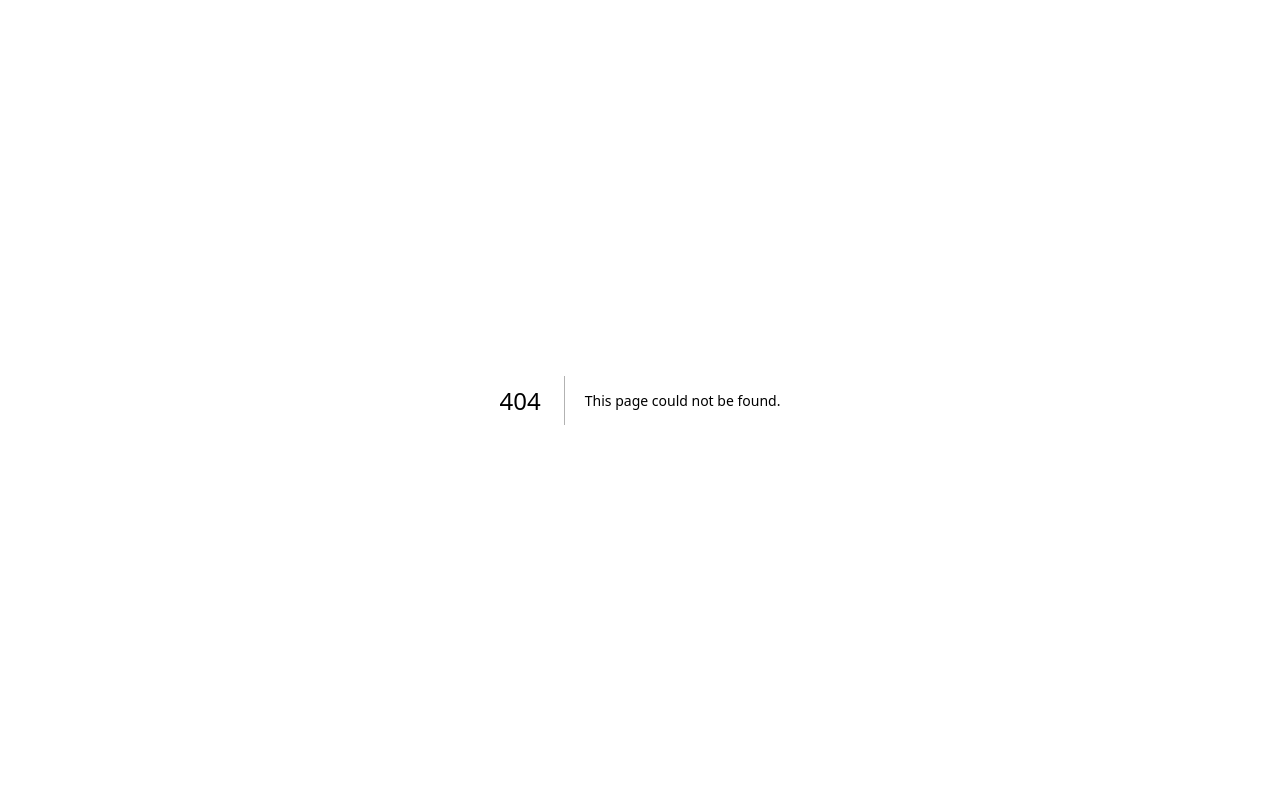
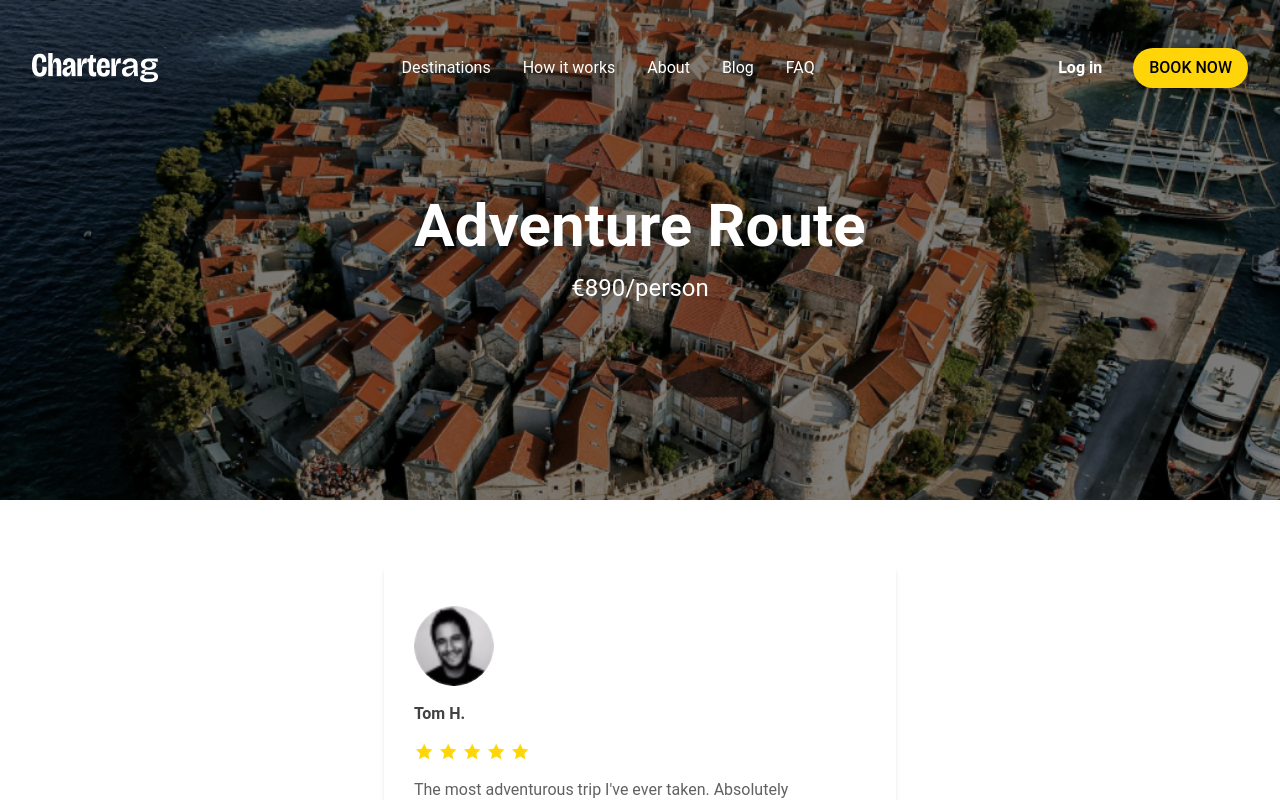
Before and after one commit to dgabel01/frontend-assignment, a Next.js app: page /destinations/adventure-route in a window 1280 px wide. Before the commit this address had no page. Shown: the top 800 px of the page. Built offline with nearby package versions, Linux system fonts and the light colour scheme.

Commit message:
Add dynamic routes

```diff
--- /dev/null
+++ b/src/app/destinations/[routeId]/page.tsx
@@ -0,0 +1,67 @@
+import React from "react";
+import Image from "next/image";
+import { PARTY_ROUTES } from "@/config/partyRoutes";
+import { Carousel } from "@/components/Reviews/Carousel";
+import starIcon from "@/assets/icons/Feather Icon.svg"
+import avatarIcon from "@/assets/icons/Ellipse 2.png"
+import Navbar from "@/components/Navbar";
+import whiteLogo from "@/assets/images/Charterag.png"
+
+interface DestinationRoutePageProps {
+    params: Promise<{
+      routeId: string;
+    }>;
+  }
+
+
+const DestinationRoutePage = async ({ params }: DestinationRoutePageProps) => {
+    const { routeId } = await params;
+
+  const route = PARTY_ROUTES.find((r) => r.id === routeId);
+
+  if (!route) {
+    return (
+      <div className="container mx-auto py-16 text-center">
+        <h1 className="text-4xl font-bold text-[#062949] mb-4">Route Not Found</h1>
+        <p className="text-xl text-gray-600">
+          The destination route you are looking for does not exist.
+        </p>
+      </div>
+    );
+  }
+
+  const slides = route.testimonials.map((testimonial) => ({
+    avatar: avatarIcon,
+    star: starIcon,
+    stars: testimonial.rating,
+    text: testimonial.quote,
+    name: testimonial.name,
+  }));
+
+  return (
+    <div className="bg-white">
+      <Navbar linkColor="white" logo={whiteLogo}/>
+      <div className="relative w-full h-[500px]">
+        <Image
+          src={route.img}
+          alt={route.title}
+          fill
+          className="object-cover"
+          priority
+        />
+        <div className="absolute inset-0 bg-black bg-opacity-50 flex items-center justify-center">
+          <div className="text-center text-white">
+            <h1 className="text-4xl md:text-6xl font-bold mb-4">{route.title}</h1>
+            <p className="text-xl md:text-2xl">{route.price}</p>
+          </div>
+        </div>
+      </div>
+
+      <div className="py-16">
+        <Carousel slides={slides} />
+      </div>
+    </div>
+  );
+};
+
+export default DestinationRoutePage;
--- a/src/components/PartyRoutes/PartyRoutes.tsx
+++ b/src/components/PartyRoutes/PartyRoutes.tsx
@@ -1,42 +1,9 @@
 import React from "react";
+import Link from "next/link";
 import SingleParty from "./SingleParty";
-import partyRoutePhoto from "@/assets/images/partyroute.png";
-import ultraRoutePhoto from "@/assets/images/ultraroute.png";
-import greeceRoutePhoto from "@/assets/images/greeceroute.png";
-import adventureRoutePhoto from "@/assets/images/adventureroute.png";
+import { PARTY_ROUTES } from "@/config/partyRoutes";
 
 const PartyRoutes = () => {
-  const partyRoutes = [
-    {
-      title: "Party Route",
-      price: "€750/person",
-      img: partyRoutePhoto,
-      party: 80,
-      adventure: 60,
-    },
-    {
-      title: "Ultra Route",
-      price: "€820/person",
-      img: ultraRoutePhoto,
-      party: 90,
-      adventure: 50,
-    },
-    {
-      title: "Greece Route",
-      price: "€710/person",
-      img: greeceRoutePhoto,
-      party: 70,
-      adventure: 85,
-    },
-    {
-      title: "Adventure Route",
-      price: "€890/person",
-      img: adventureRoutePhoto,
-      party: 60,
-      adventure: 90,
-    },
-  ];
-
   return (
     <main>
       <div className="w-full flex flex-col items-center justify-center py-16 bg-white">
@@ -61,15 +28,20 @@ const PartyRoutes = () => {
       </div>
 
       <div className="flex flex-col items-center justify-center gap-16 px-4 py-16 bg-white">
-        {partyRoutes.map((route, index) => (
+        {PARTY_ROUTES.map((route) => (
+          <Link
+            key={route.id}
+            href={`/destinations/${route.id}`}
+            className="w-full max-w-4xl"
+          >
             <SingleParty
-            key={index}
               title={route.title}
               price={route.price}
               img={route.img}
               party={route.party}
               adventure={route.adventure}
             />
+          </Link>
         ))}
       </div>
     </main>
--- /dev/null
+++ b/src/config/partyRoutes.ts
@@ -0,0 +1,157 @@
+import partyRoutePhoto from "@/assets/images/partyroute.png";
+import ultraRoutePhoto from "@/assets/images/ultraroute.png";
+import greeceRoutePhoto from "@/assets/images/greeceroute.png";
+import adventureRoutePhoto from "@/assets/images/adventureroute.png";
+import { StaticImageData } from "next/image";
+
+export interface RouteDetail {
+  id: string;
+  title: string;
+  price: string;
+  img: StaticImageData;
+  party: number;
+  adventure: number;
+  description: string;
+  highlights: string[];
+  itinerary: string[];
+  testimonials: {
+    name: string;
+    quote: string;
+    rating: number;
+  }[];
+}
+
+export const PARTY_ROUTES: RouteDetail[] = [
+  {
+    id: "party-route",
+    title: "Party Route",
+    price: "€750/person",
+    img: partyRoutePhoto,
+    party: 80,
+    adventure: 60,
+    description: "Experience the ultimate party adventure on the high seas! This route is designed for those who want to dance, socialize, and create unforgettable memories.",
+    highlights: [
+      "Vibrant nightlife hotspots",
+      "Beach club experiences",
+      "Live DJ performances",
+      "Sunset cocktail parties"
+    ],
+    itinerary: [
+      "Day 1: Departure and welcome party",
+      "Day 2: Island hopping and beach celebrations",
+      "Day 3: Water sports and evening entertainment",
+      "Day 4: Final night spectacular party"
+    ],
+    testimonials: [
+      {
+        name: "Jake S.",
+        quote: "Best party route ever! Non-stop fun and incredible memories.",
+        rating: 5
+      },
+      {
+        name: "Emma L.",
+        quote: "Exceeded all my expectations. The energy was unreal!",
+        rating: 5
+      }
+    ]
+  },
+  {
+    id: "ultra-route",
+    title: "Ultra Route",
+    price: "€820/person",
+    img: ultraRoutePhoto,
+    party: 90,
+    adventure: 50,
+    description: "The ultimate high-energy sailing experience for party enthusiasts. Non-stop entertainment and world-class performances.",
+    highlights: [
+      "Ultra Music Festival experiences",
+      "Private boat parties",
+      "International DJ lineups",
+      "VIP club access"
+    ],
+    itinerary: [
+      "Day 1: Embarkation and welcome mixer",
+      "Day 2: Music festival day",
+      "Day 3: Exclusive boat party",
+      "Day 4: Farewell celebration"
+    ],
+    testimonials: [
+      {
+        name: "Mike R.",
+        quote: "Absolutely mind-blowing experience. The Ultra Route is legendary!",
+        rating: 5
+      },
+      {
+        name: "Sarah K.",
+        quote: "Best week of my life. The music and energy were incredible.",
+        rating: 5
+      }
+    ]
+  },
+  {
+    id: "greece-route",
+    title: "Greece Route",
+    price: "€710/person",
+    img: greeceRoutePhoto,
+    party: 70,
+    adventure: 85,
+    description: "A perfect blend of ancient history, stunning landscapes, and vibrant party scenes across the Greek islands.",
+    highlights: [
+      "Historic island visits",
+      "Local cultural experiences",
+      "Sunset parties in Mykonos",
+      "Authentic Greek cuisine"
+    ],
+    itinerary: [
+      "Day 1: Athens departure",
+      "Day 2: Santorini exploration",
+      "Day 3: Mykonos party scene",
+      "Day 4: Relaxation and farewell dinner"
+    ],
+    testimonials: [
+      {
+        name: "Alex P.",
+        quote: "Greece Route was a perfect mix of culture, adventure, and fun!",
+        rating: 5
+      },
+      {
+        name: "Olivia M.",
+        quote: "Breathtaking views and unforgettable parties. Highly recommend!",
+        rating: 5
+      }
+    ]
+  },
+  {
+    id: "adventure-route",
+    title: "Adventure Route",
+    price: "€890/person",
+    img: adventureRoutePhoto,
+    party: 60,
+    adventure: 90,
+    description: "For the thrill-seekers and nature lovers. An epic journey combining extreme sports, stunning landscapes, and unique experiences.",
+    highlights: [
+      "Extreme water sports",
+      "Cliff jumping",
+      "Kayaking and snorkeling",
+      "Secluded beach explorations"
+    ],
+    itinerary: [
+      "Day 1: Arrival and equipment setup",
+      "Day 2: Extreme sports day",
+      "Day 3: Nature expedition",
+      "Day 4: Final adventure challenge"
+    ],
+    testimonials: [
+      {
+        name: "Tom H.",
+        quote: "The most adventurous trip I've ever taken. Absolutely incredible!",
+        rating: 5
+      },
+      {
+        name: "Lisa W.",
+        quote: "Pushed my limits and created memories that will last a lifetime.",
+        rating: 5
+      }
+    ]
+  }
+];
```
Lines whose indentation alone changed are shown as unchanged.
